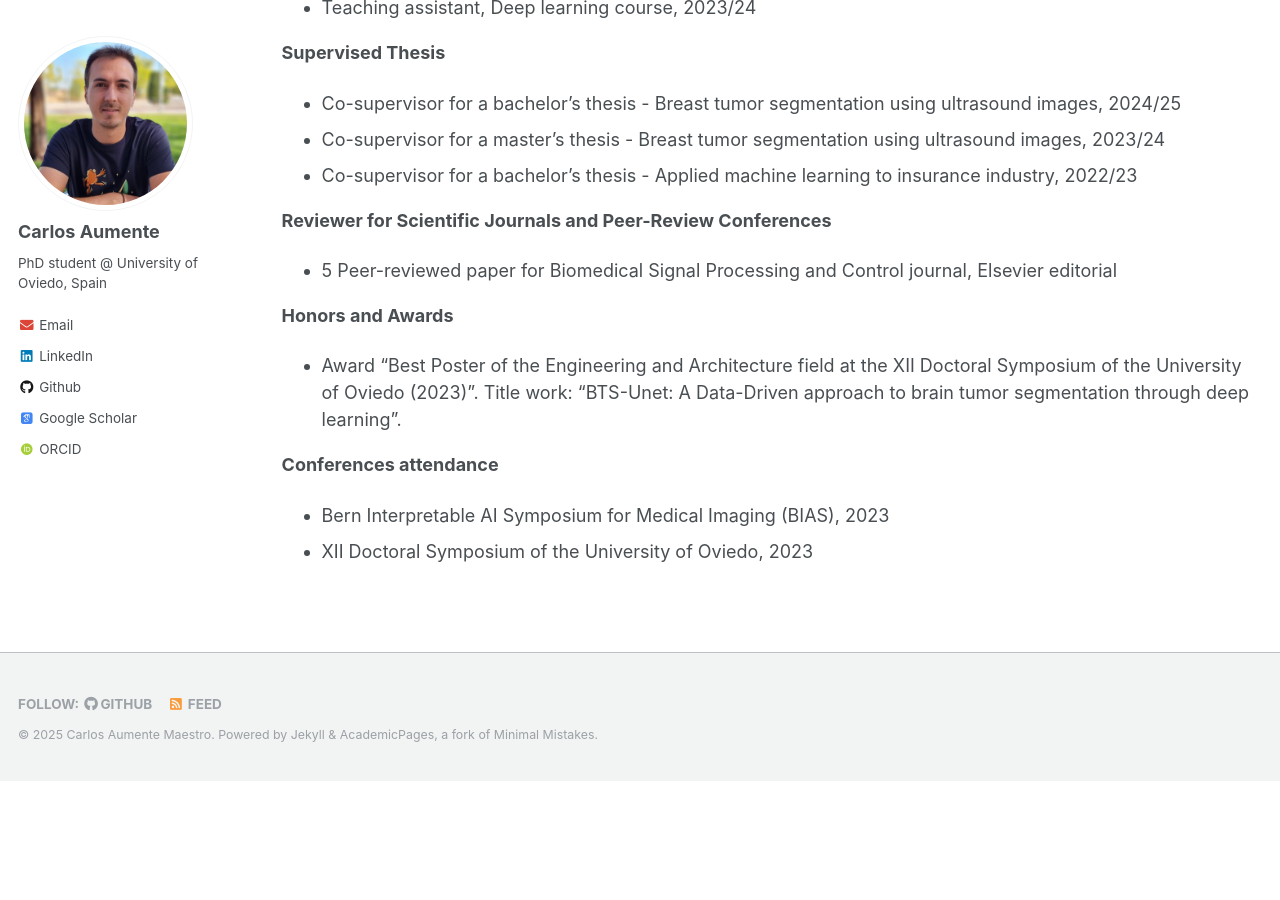
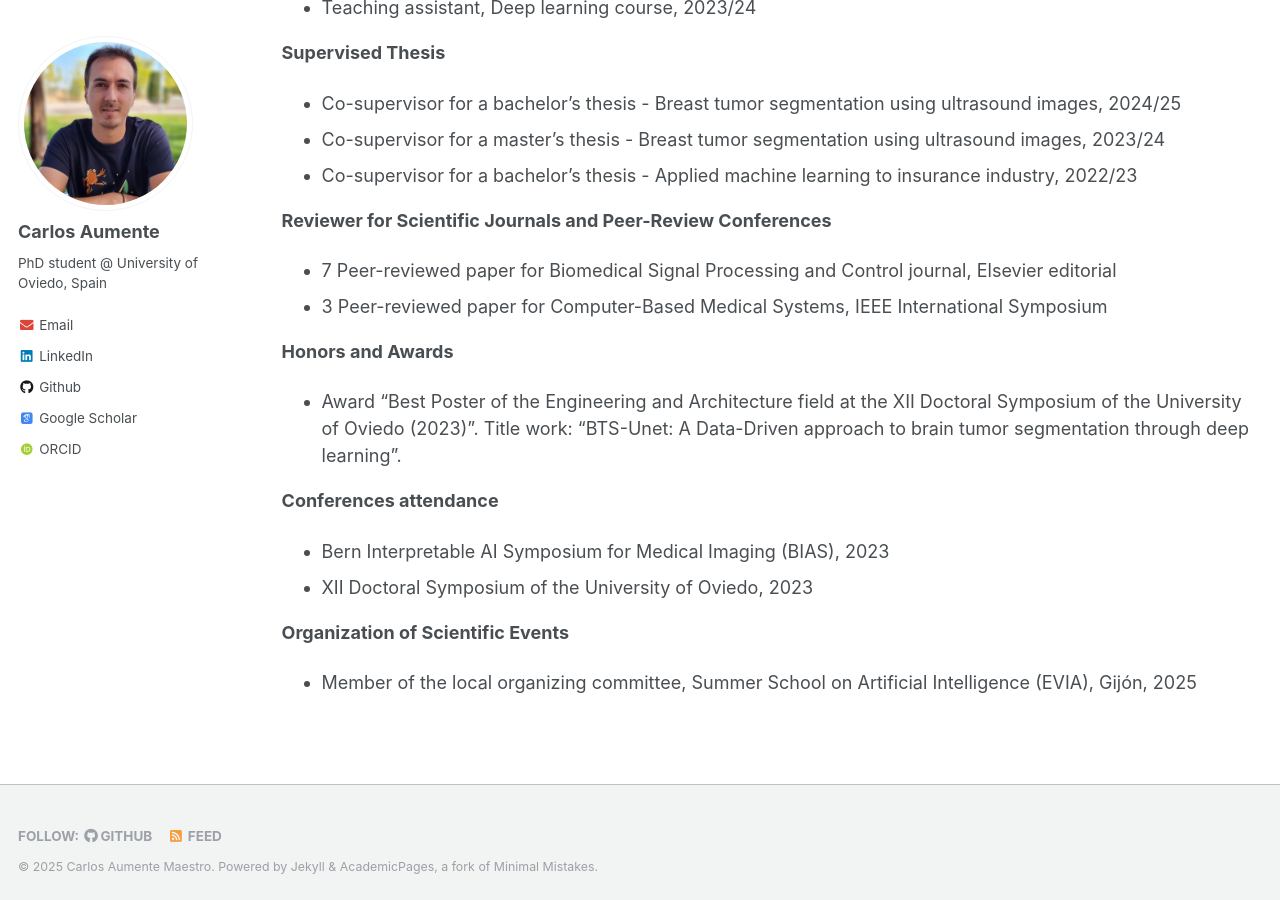
Before and after one commit to caumente/caumente.github.io, a Jekyll site: the page built from _pages/cv.md, in a window 1280 px wide and 900 px high, scrolled down 1257 px. Built offline with Jekyll 4.4.1, drawn with Linux system fonts in a browser that asks for light colours; some web fonts are replaced; before the commit the page ends 2038 px from its top, so only the background shows below that.

Commit message:
Added new information

```diff
--- a/_pages/cv.md
+++ b/_pages/cv.md
@@ -116,7 +116,8 @@ redirect_from:
 
 **Reviewer for Scientific Journals and Peer-Review Conferences**
 
-  - 5 Peer-reviewed paper for Biomedical Signal Processing and Control journal, Elsevier editorial
+  - 7 Peer-reviewed paper for Biomedical Signal Processing and Control journal, Elsevier editorial
+  - 3 Peer-reviewed paper for Computer-Based Medical Systems, IEEE International Symposium
 
 **Honors and Awards**
 
@@ -127,3 +128,7 @@ redirect_from:
 
   - Bern Interpretable AI Symposium for Medical Imaging (BIAS), 2023
   - XII Doctoral Symposium of the University of Oviedo, 2023
+
+**Organization of Scientific Events**
+
+  - Member of the local organizing committee, Summer School on Artificial Intelligence (EVIA), Gijón, 2025
```
